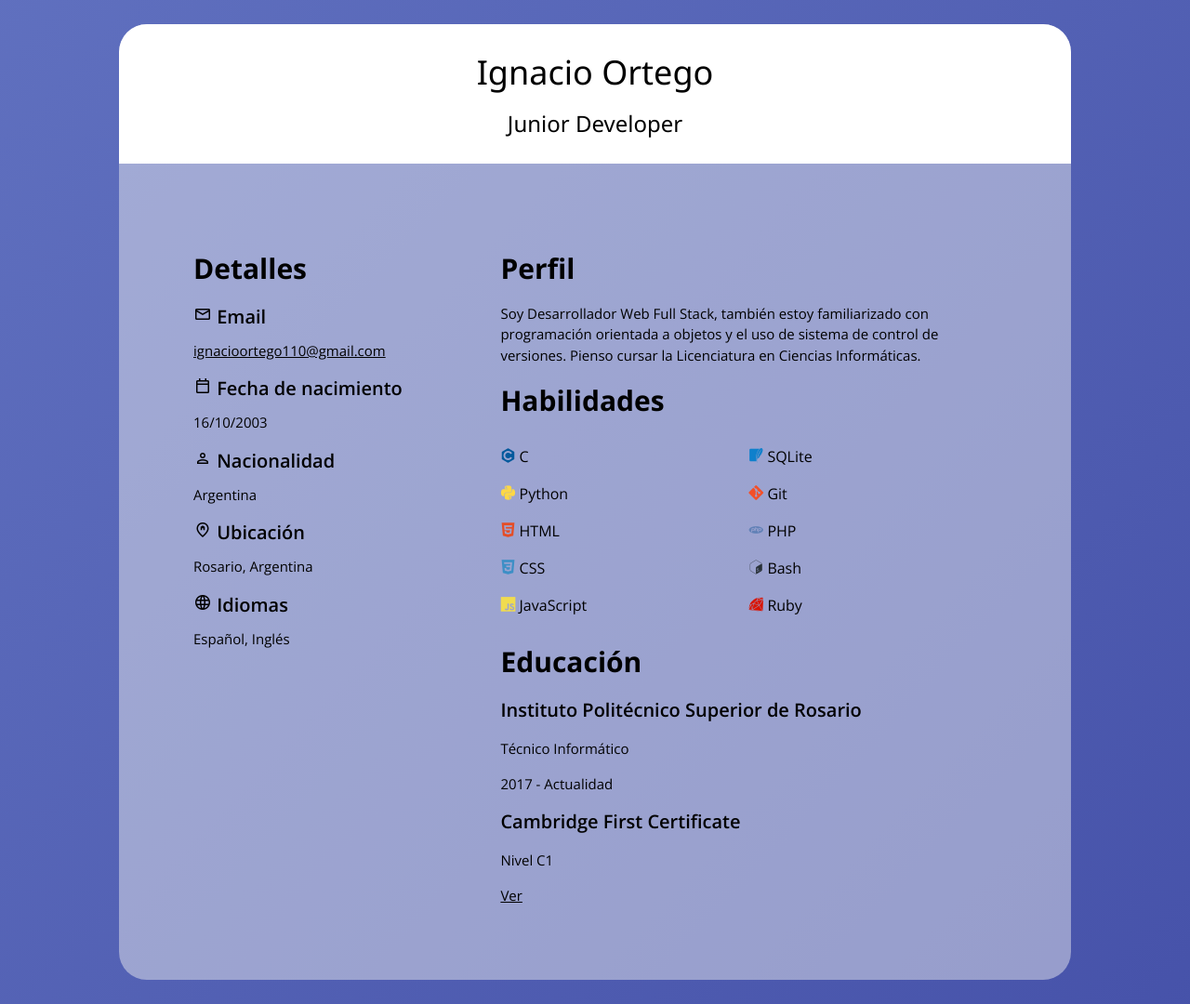
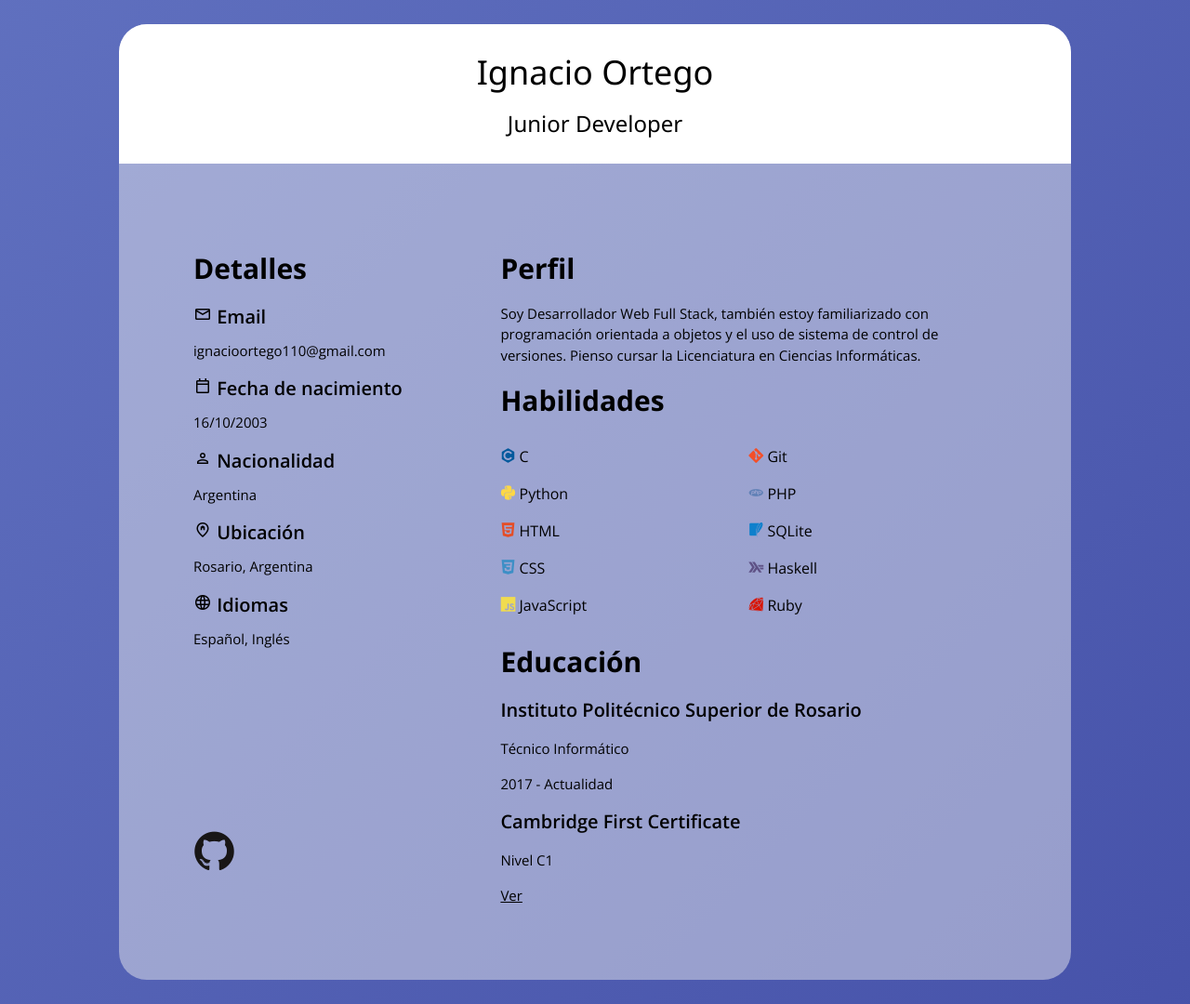
Before and after one commit to nachoortego/cv, a plain HTML site: page index.html in a window 1280 px wide. Shown: the whole page at 93% size. Drawn offline with nearby package versions, Linux system fonts and the light colour scheme.

Commit message:
Style update and Github button addon

```diff
--- a/index.html
+++ b/index.html
@@ -26,7 +26,7 @@
                 <h4><i class="material-symbols-outlined" style="font-size: 20px;">
                     email
                 </i> Email</h4>
-                <a href="mailto:ignacioortego110@gmail.com">ignacioortego110@gmail.com</a>
+                <a href="mailto:ignacioortego110@gmail.com" style="text-decoration:none">ignacioortego110@gmail.com</a>
                 <h4><i class="material-symbols-outlined" style="font-size: 20px;">
                     calendar_today
                 </i> Fecha de nacimiento</h4>
@@ -43,6 +43,9 @@
                     language
                 </i> Idiomas</h4>
                 <text>Español, Inglés</text>
+
+                <br><br><br><br><br><br><br><br><br>
+                <a href="https://github.com/nachoortego" style="text-decoration:none" target="_blank" alt="Github"><p><i class="devicon-github-original colored w3-hover-opacity" style="font-size: 45px"></i></p></a>
             </div>
             <div class="column2 pad">
                 <div>
@@ -56,13 +59,13 @@
                         <p><i class="devicon-python-plain colored"></i> Python</p>
                         <p><i class="devicon-html5-plain colored"></i> HTML</p>
                         <p><i class="devicon-css3-plain colored"></i> CSS</p>
-                        <p><i class="devicon-javascript-plain colored"></i>  JavaScript</p>
+                        <p><i class="devicon-javascript-plain colored"></i> JavaScript</p>
                     </div>
                     <div class="column" style="font-size: 16px;">
-                        <p><i class="devicon-sqlite-plain colored" styles="background-color: black"></i> SQLite</p>
                         <p><i class="devicon-git-plain colored"></i> Git</p>
                         <p><i class="devicon-php-plain colored"></i> PHP </p>
-                        <p><i class="devicon-bash-plain colored"></i> Bash</p>
+                        <p><i class="devicon-sqlite-plain colored" styles="background-color: black"></i> SQLite</p>
+                        <p><i class="devicon-haskell-plain colored"></i> Haskell</p>
                         <p><i class="devicon-ruby-plain colored"></i> Ruby</p>
                     </div>
                 </div>
```
